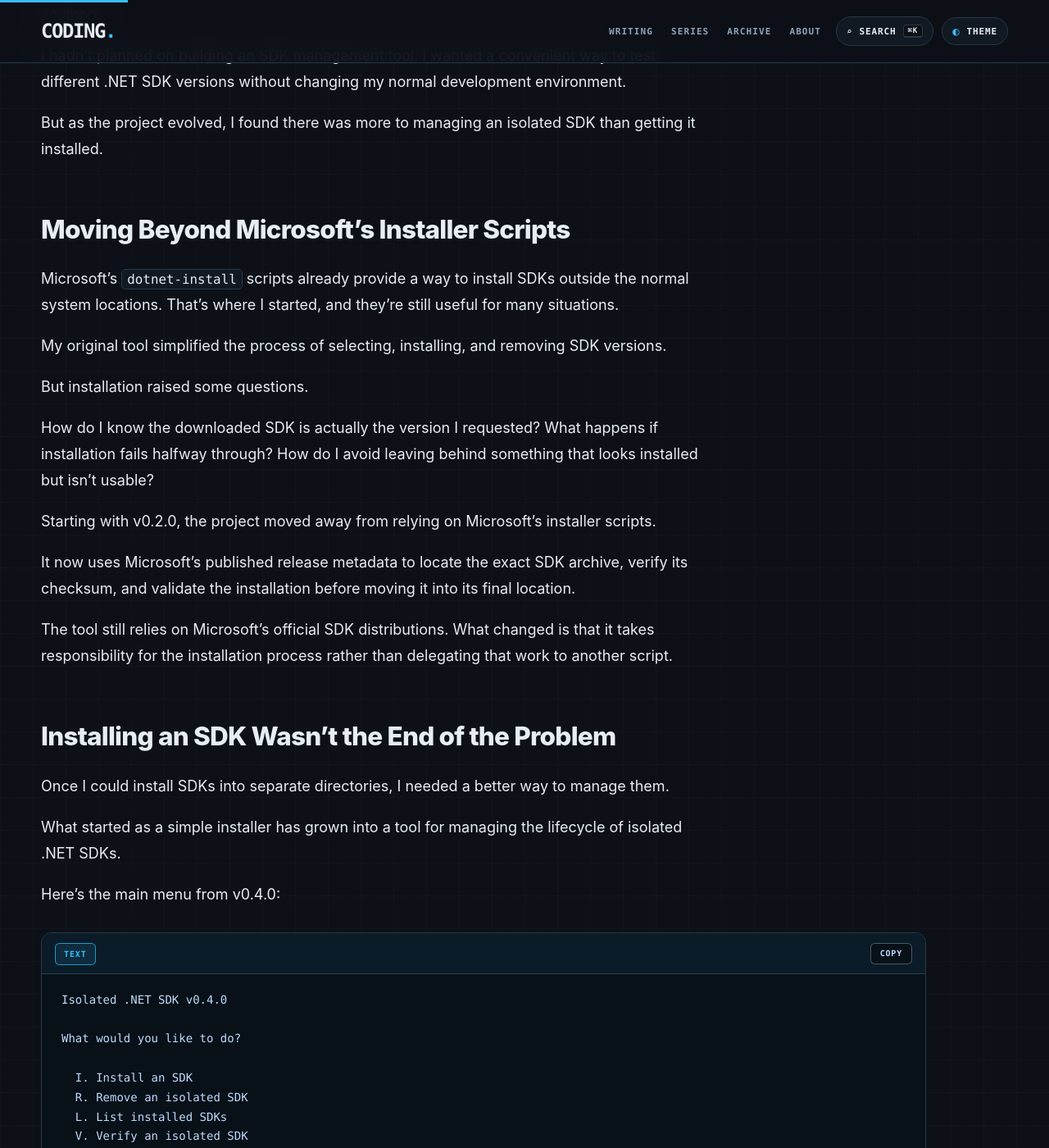
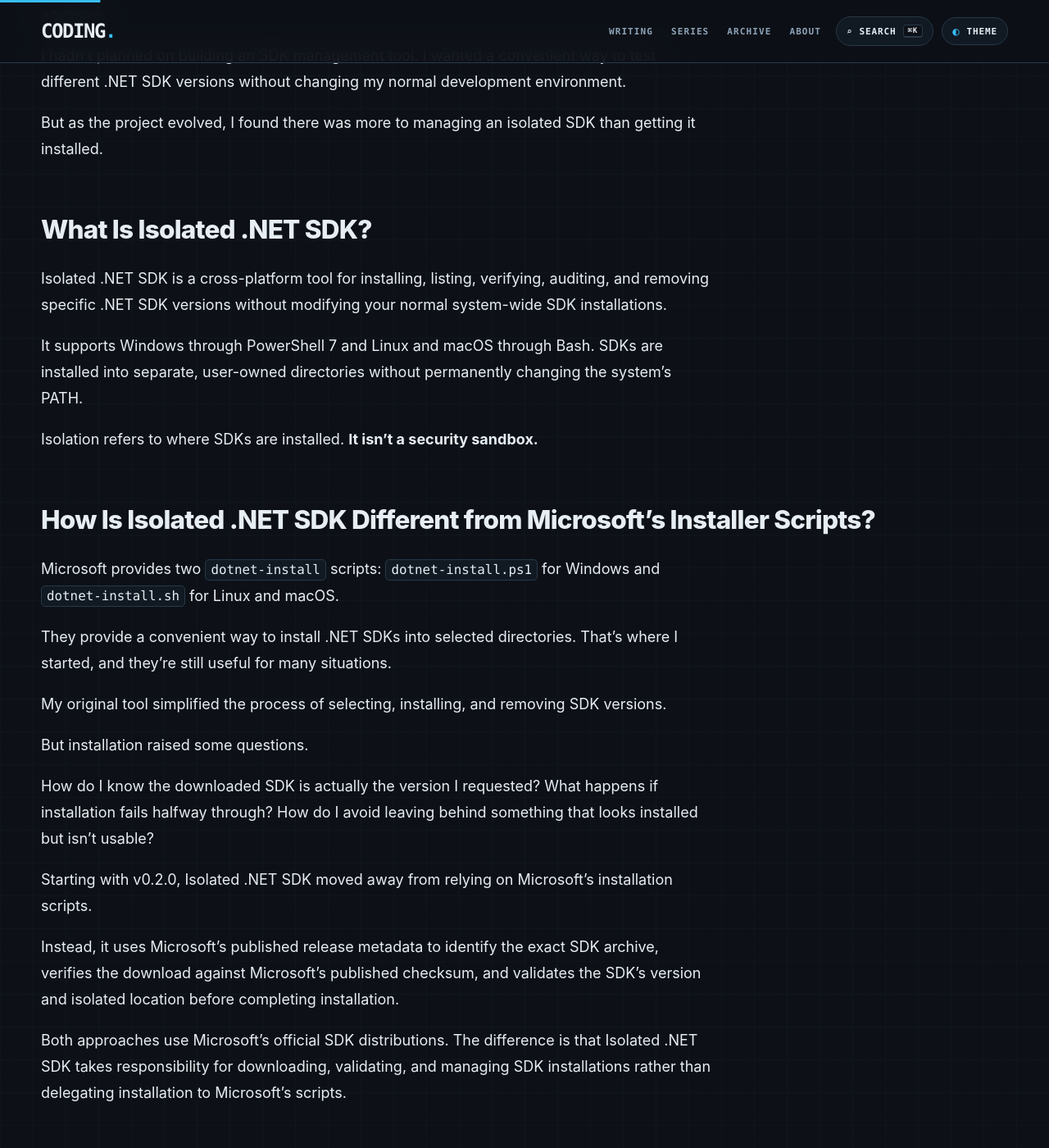
Before and after one commit to infoconex/coding-blog, a Jekyll site: the page built from post/2026/10/21/managing-dotnet-sdks-installation-was-just-the-beginning/index.md, in a window 1280 px wide and 1400 px high, scrolled down 1388 px. Shown: the whole window at 82% size. Built offline with Jekyll 4.4.1, drawn with Linux system fonts in a browser that asks for light colours; some of the changed text lies outside the part shown.

Commit message:
Clarify SDK management article answers and headings for readers and AEO

````diff
--- a/post/2026/10/21/managing-dotnet-sdks-installation-was-just-the-beginning/index.md
+++ b/post/2026/10/21/managing-dotnet-sdks-installation-was-just-the-beginning/index.md
@@ -36,9 +36,19 @@ I hadn't planned on building an SDK management tool. I wanted a convenient way t
 
 But as the project evolved, I found there was more to managing an isolated SDK than getting it installed.
 
-## Moving Beyond Microsoft's Installer Scripts
+## What Is Isolated .NET SDK?
 
-Microsoft's `dotnet-install` scripts already provide a way to install SDKs outside the normal system locations. That's where I started, and they're still useful for many situations.
+Isolated .NET SDK is a cross-platform tool for installing, listing, verifying, auditing, and removing specific .NET SDK versions without modifying your normal system-wide SDK installations.
+
+It supports Windows through PowerShell 7 and Linux and macOS through Bash. SDKs are installed into separate, user-owned directories without permanently changing the system's PATH.
+
+Isolation refers to where SDKs are installed. **It isn't a security sandbox.**
+
+## How Is Isolated .NET SDK Different from Microsoft's Installer Scripts?
+
+Microsoft provides two `dotnet-install` scripts: `dotnet-install.ps1` for Windows and `dotnet-install.sh` for Linux and macOS.
+
+They provide a convenient way to install .NET SDKs into selected directories. That's where I started, and they're still useful for many situations.
 
 My original tool simplified the process of selecting, installing, and removing SDK versions.
 
@@ -46,17 +56,15 @@ But installation raised some questions.
 
 How do I know the downloaded SDK is actually the version I requested? What happens if installation fails halfway through? How do I avoid leaving behind something that looks installed but isn't usable?
 
-Starting with v0.2.0, the project moved away from relying on Microsoft's installer scripts.
+Starting with v0.2.0, Isolated .NET SDK moved away from relying on Microsoft's installation scripts.
 
-It now uses Microsoft's published release metadata to locate the exact SDK archive, verify its checksum, and validate the installation before moving it into its final location.
+Instead, it uses Microsoft's published release metadata to identify the exact SDK archive, verifies the download against Microsoft's published checksum, and validates the SDK's version and isolated location before completing installation.
 
-The tool still relies on Microsoft's official SDK distributions. What changed is that it takes responsibility for the installation process rather than delegating that work to another script.
+Both approaches use Microsoft's official SDK distributions. The difference is that Isolated .NET SDK takes responsibility for downloading, validating, and managing SDK installations rather than delegating installation to Microsoft's scripts.
 
 ## Installing an SDK Wasn't the End of the Problem
 
 Once I could install SDKs into separate directories, I needed a better way to manage them.
-
-What started as a simple installer has grown into a tool for managing the lifecycle of isolated .NET SDKs.
 
 Here's the main menu from v0.4.0:
 
@@ -76,11 +84,25 @@ What would you like to do?
 Selection:
 ```
 
-The menu provides an overview of what the tool can do. Three operations in particular help answer questions that come up when working with different SDK versions.
+The menu provides an overview of what the tool can do.
 
-The following examples are from my Windows development machine running the official v0.4.0 release. I've anonymized my Windows account name and omitted the temporary loading messages.
+Three operations in particular help answer different questions that come up when working with multiple SDK versions.
 
-### List: What Do I Have Installed?
+### What's the Difference Between List, Verify, and Audit?
+
+| Operation | Question answered | What it establishes |
+|---|---|---|
+| **List** | Which .NET SDKs are installed? | Discovered SDK versions and their installation locations |
+| **Verify** | Does this isolated .NET SDK work? | Whether the installation is usable and the expected SDK resolves from its isolated directory |
+| **Audit** | Are my installed SDKs current and supported? | Support lifecycle, servicing status, and available updates |
+
+These distinctions matter.
+
+An SDK can be installed without being usable. An SDK can be usable without being current. And an SDK can be current without being the version required by a particular application.
+
+I wanted the tool to help distinguish those situations rather than treating every installed SDK as ready to use.
+
+### List: Which Isolated and System-Wide .NET SDKs Are Installed?
 
 The normal `dotnet --list-sdks` command doesn't necessarily show SDKs deliberately installed in separate locations.
 
@@ -102,9 +124,11 @@ System SDKs:
 
 I have two isolated SDKs and four system SDKs.
 
+For system-wide installations, List uses the SDK inventory reported by the normally resolved `dotnet` host. It doesn't attempt to find every SDK directory that might exist anywhere on the machine.
+
 The distinction matters because the tool can inspect system SDKs, but it doesn't own them or attempt to remove them.
 
-### Verify: Does This SDK Actually Work?
+### Verify: Does This Isolated .NET SDK Work Correctly?
 
 Finding an SDK directory doesn't mean the installation is healthy.
 
@@ -145,9 +169,9 @@ Isolated SDK 10.0.303 verified successfully.
 
 The isolated SDK is working correctly, even though a newer version is available.
 
-Verify tells me whether the SDK installation is usable, not whether it's the latest version or whether my application will build successfully with it.
+Verify tells me whether the SDK installation is usable, not whether it's the latest version or whether my application will build successfully with it. Application compatibility still needs to be evaluated separately.
 
-### Audit: Is This SDK Still Current and Supported?
+### Audit: Are My Installed .NET SDKs Current and Supported?
 
 An SDK can work perfectly and still be outdated or out of support.
 
@@ -175,13 +199,17 @@ That doesn't make the isolated installations invalid. They might be there intent
 
 Audit gives me the information I need to decide whether to keep them, update them, or remove them.
 
+Unlike Verify, Audit isn't determining whether an SDK installation works. It's evaluating installed versions against Microsoft's published release and support information.
+
+An older SDK may still be needed to reproduce a historical build even when Microsoft no longer supports it.
+
 It also connects directly to my [Staying Current with .NET](https://coding.infoconex.com/series/staying-current-with-dotnet/) series. I don't want to discover an unsupported SDK only when an upgrade becomes urgent.
 
 While the interactive menu makes the tool convenient to use from a terminal, the same operations are available directly from the command line for scripts and automation.
 
 I've also moved away from downloading the tool from a changing `main` branch. The recommended installation now uses verified scripts from published GitHub releases, with the option to select a specific version. The [GitHub repository](https://github.com/infoconex/isolated-dotnet-sdk) contains the installation instructions and command documentation.
 
-## The Edge Cases Made Things Interesting
+## Handling Older .NET SDKs and Failed Removals
 
 One of the more challenging areas of v0.4.0 was improving support for older .NET SDKs.
 
@@ -193,9 +221,13 @@ Supporting those versions meant accounting for the differences without weakening
 
 Removal presented its own challenges. A build process might still have files open, or an earlier installation might have left behind an incomplete directory.
 
-Version 0.4.0 improves handling of these situations, including safer removal and recovery when something doesn't finish cleanly.
+Version 0.4.0 improves handling of these situations with more explicit safeguards.
 
-There are still limits. Some historical SDKs won't run on modern operating systems, and locked files can't always be removed immediately.
+Removing an SDK requires confirmation. The tool accounts for build-server shutdown, including compatibility handling for certain older SDK versions that don't support the same commands as modern releases. If a supported build-server shutdown fails, removal is blocked rather than assuming it's safe to proceed.
+
+The tool can also identify incomplete installation directories and offer them for confirmed cleanup. If a removal is only partially completed because of locked files, the operation can be retried after those locks are released.
+
+There are still limits. Some historical SDKs won't run on modern operating systems, and locked files can't always be removed immediately. Even a successful build-server shutdown doesn't guarantee that every process using an SDK has exited.
 
 I'd rather have the tool report those limitations clearly than make an operation appear successful when it wasn't.
 
````
